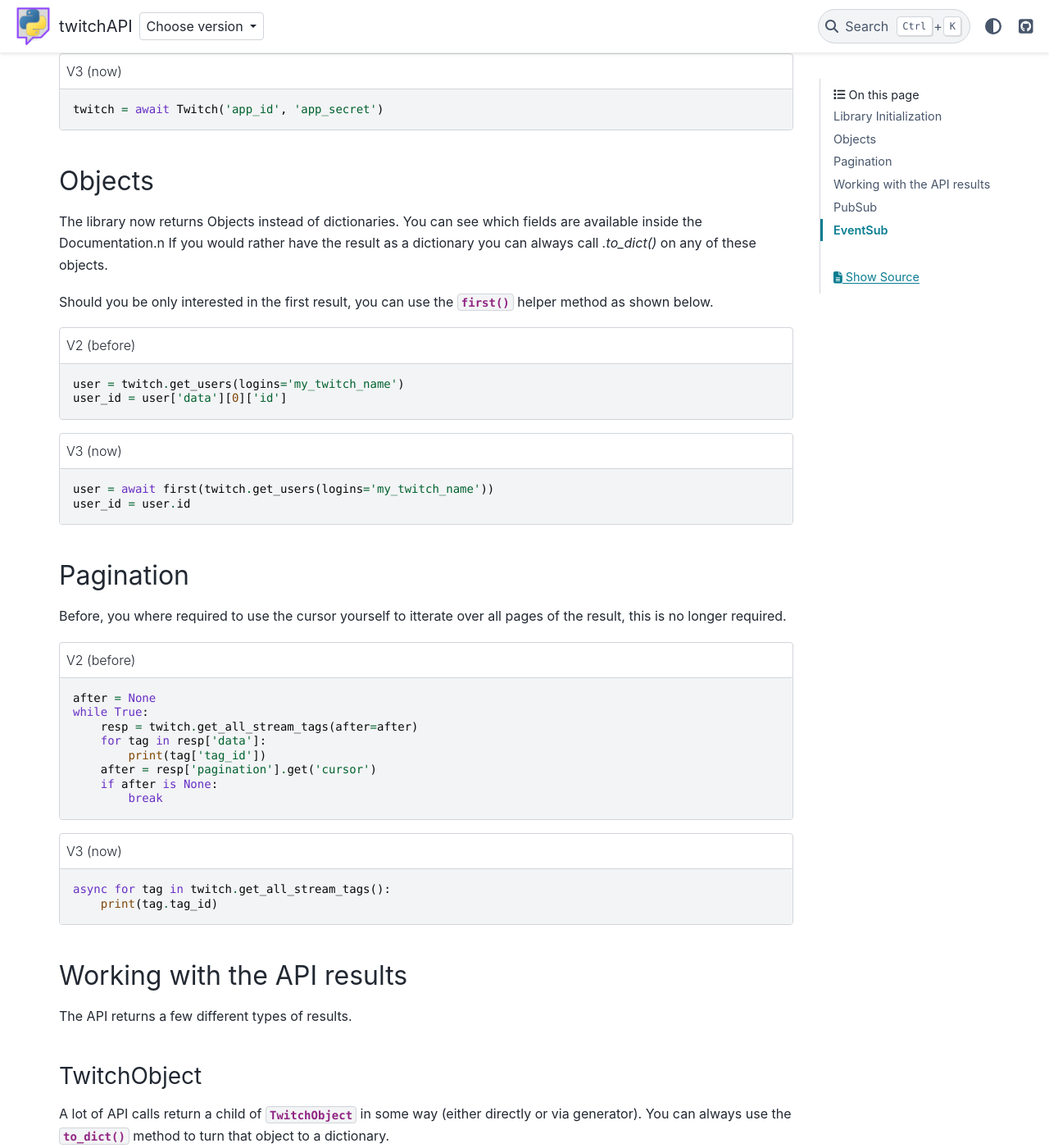
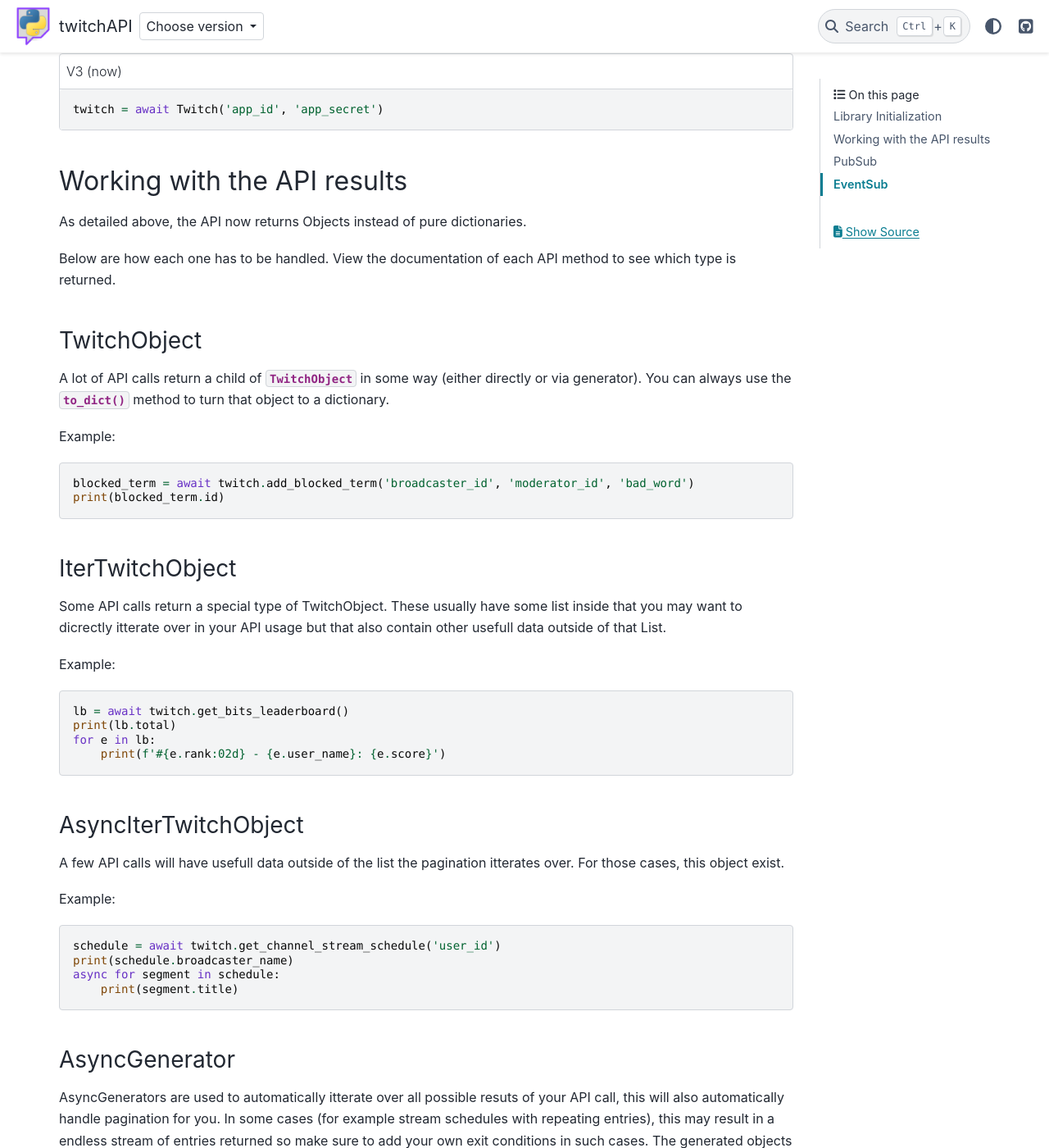
Before and after one commit to Teekeks/pyTwitchAPI, a Sphinx documentation site: the page built from docs/v3-migration.rst, in a window 1280 px wide and 1400 px high, scrolled down 703 px. Shown: the whole window at 82% size. Built offline with Sphinx 7.4.7 and the PyData theme 0.15.4, drawn with Linux system fonts in a browser that asks for light colours; comment, search, counter and statistics services are not loaded.

Commit message:
updating docs and setup files

```diff
--- a/docs/v3-migration.rst
+++ b/docs/v3-migration.rst
@@ -1,3 +1,5 @@
+:orphan:
+
 v2 to v3 migration guide
 ========================
 
@@ -29,58 +31,12 @@ You now need to await the Twitch Object.
 
 
 
-Objects
--------
-
-The library now returns Objects instead of dictionaries.
-You can see which fields are available inside the Documentation.\n
-If you would rather have the result as a dictionary you can always call `.to_dict()` on any of these objects.
-
-Should you be only interested in the first result, you can use the :const:`~twitchAPI.helper.first()` helper method as shown below.
-
-.. code-block:: python
-    :caption: V2 (before)
-
-    user = twitch.get_users(logins='my_twitch_name')
-    user_id = user['data'][0]['id']
-
-.. code-block:: python
-    :caption: V3 (now)
-
-    user = await first(twitch.get_users(logins='my_twitch_name'))
-    user_id = user.id
-
-
-Pagination
-----------
-
-Before, you where required to use the cursor yourself to itterate over all pages of the result, this is no longer required.
-
-.. code-block:: python
-    :caption: V2 (before)
-
-    after = None
-    while True:
-        resp = twitch.get_all_stream_tags(after=after)
-        for tag in resp['data']:
-            print(tag['tag_id'])
-        after = resp['pagination'].get('cursor')
-        if after is None:
-            break
-
-.. code-block:: python
-    :caption: V3 (now)
-
-    async for tag in twitch.get_all_stream_tags():
-        print(tag.tag_id)
-
-
-
 Working with the API results
 ----------------------------
 
-The API returns a few different types of results.
+As detailed above, the API now returns Objects instead of pure dictionaries.
 
+Below are how each one has to be handled. View the documentation of each API method to see which type is returned.
 
 TwitchObject
 ^^^^^^^^^^^^
--- a/setup.cfg
+++ b/setup.cfg
@@ -4,7 +4,7 @@ version=3.0.0
 url=https://github.com/Teekeks/pyTwitchAPI
 author=Lena "Teekeks" During
 author_email=info@teawork.de
-description=A Python 3.7+ implementation of the Twitch Helix API, its Webhook, PubSub and EventSub
+description=A Python 3.7+ implementation of the Twitch Helix API, PubSub, EventSub and Chat
 long_description=file:README.md
 long_description_content_type=text/markdown
 license=MIT
@@ -21,6 +21,8 @@ classifiers=
     Programming Language :: Python :: 3.7
     Programming Language :: Python :: 3.8
     Programming Language :: Python :: 3.9
+    Programming Language :: Python :: 3.10
+    Programming Language :: Python :: 3.11
 
 [options]
 zip_safe=true
```
Also changed, not shown: setup.py (+5 -4 lines), 3 other files.
